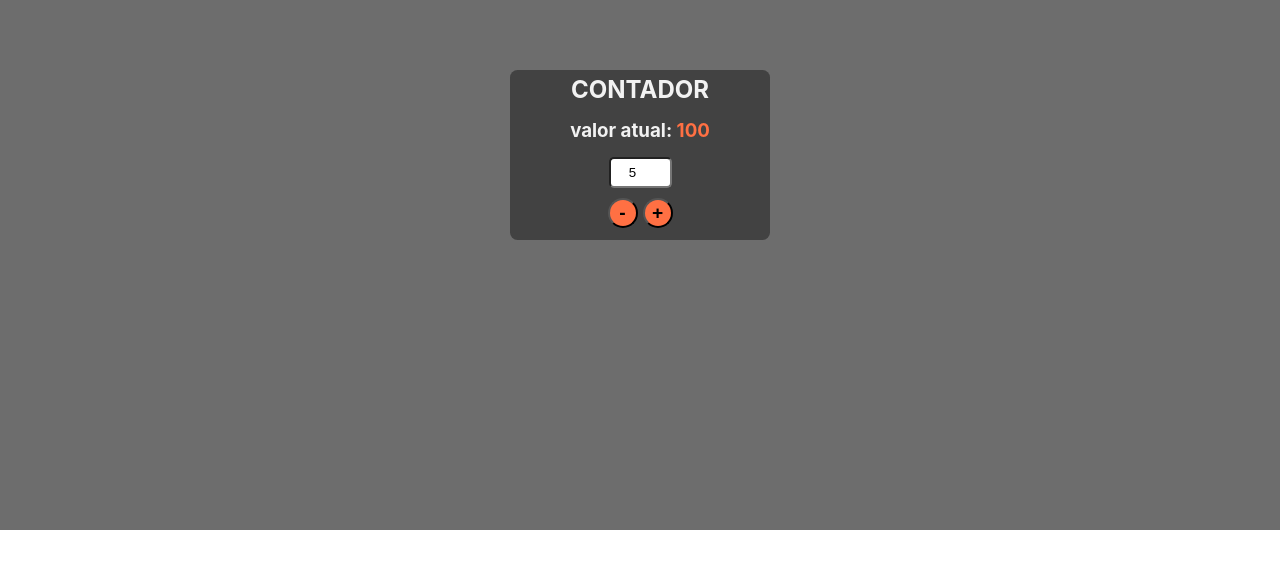
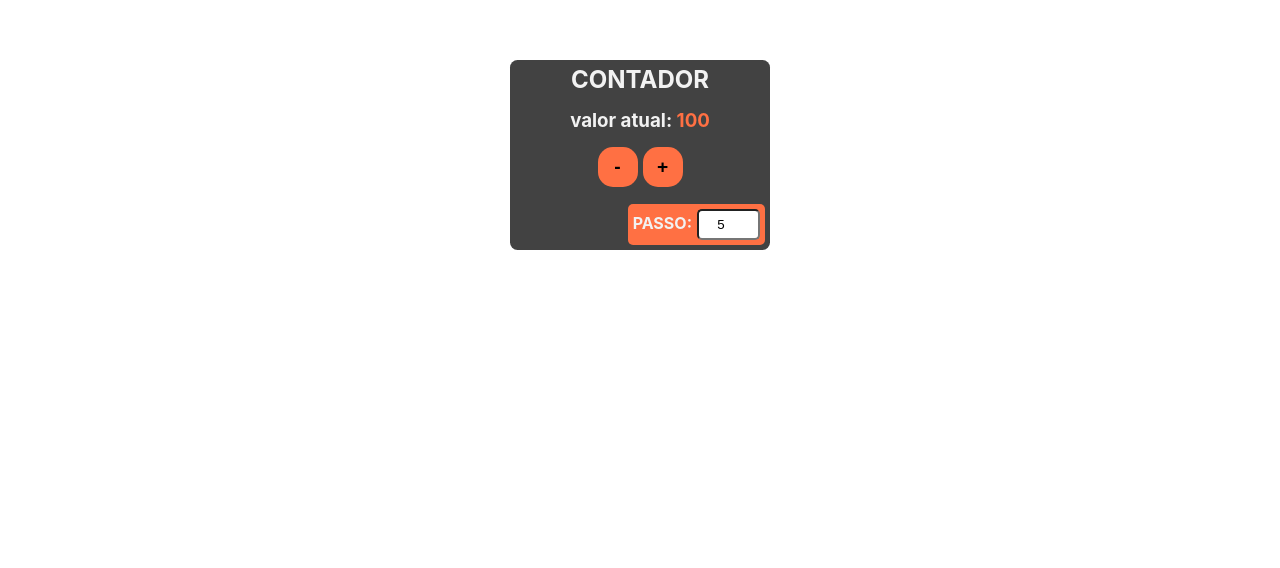
Before and after one commit to JoaoVictorSou/Contador-reactjs, a React (Create React App) app: page / in a window 1280 px wide. Shown: the part 220-788 px from the top of the page. Built offline with nearby package versions, Linux system fonts and the light colour scheme.

Commit message:
campo de definição do passo

```diff
--- a/src/App.css
+++ b/src/App.css
@@ -3,6 +3,5 @@
     flex-direction: column;
     align-items: center;
     justify-content: center;
-    background-color: #6d6d6d;
     height: 750px;
 }
--- a/src/components/Contador.css
+++ b/src/components/Contador.css
@@ -1,40 +1,65 @@
 .Contador {
+    position: relative;
     padding: 5px;
     background-color: #424242;
     color: #f2f2f2;
     width: 250px;
-    height: 160px;
+    height: 180px;
     text-align: center;
     border-radius: 7.5px;
 }
+
 .Contador h2 {
     margin: 0;
     text-transform: uppercase;
 }
+
 .Contador h3 {
     margin: 15px 0;
     text-transform: lowercase;
 }
+
 .valor {
     color: #ff7043;
 }
+
 .button-mais-menos {
     margin-top: 10px;
 }
+
 input {
     width: 55px;
     height: 25px;
     border-radius: 5px;
     text-align: center;
 }
+
 .button-mais-menos button {
-    width: 30px;
-    height: 30px;
+    width: 40px;
+    height: 40px;
     font-weight: bolder;
     font-size: 1.2em;
+    border: none;
     border-radius: 15px;
     background-color: #ff7043;
 }
+
 .button-mais-menos button + button{
     margin-left: 5px;
 }
+
+.consulta-passo {
+    position: absolute;
+    box-sizing: border-box;
+    padding: 5px;
+    border-radius: 5px;
+    background-color: #ff7043;
+    right: 5px;
+    bottom: 5px;
+}
+
+.consulta-passo label {
+    margin-right: 5px;
+    text-transform: uppercase;
+    font-weight: bold;
+}
--- a/src/components/Contador.jsx
+++ b/src/components/Contador.jsx
@@ -32,11 +32,14 @@ export default class Contador extends Component {
             <div className="Contador">
                 <h2>Contador</h2>
                 <h3>Valor Atual: <span className="valor">{this.state.numero}</span></h3>
-                <input type="number" value={this.state.passo} onChange={this.setPasso}/>
                 <div className="button-mais-menos">
                     <button onClick={this.dec}>-</button>
                     <button onClick={this.inc}>+</button>
                 </div>
+                <label className="consulta-passo">
+                    <label htmlFor="passo">Passo:</label>
+                    <input id="passo" type="number" value={this.state.passo} onChange={this.setPasso}/>
+                </label>
             </div>
         )
     }
```
